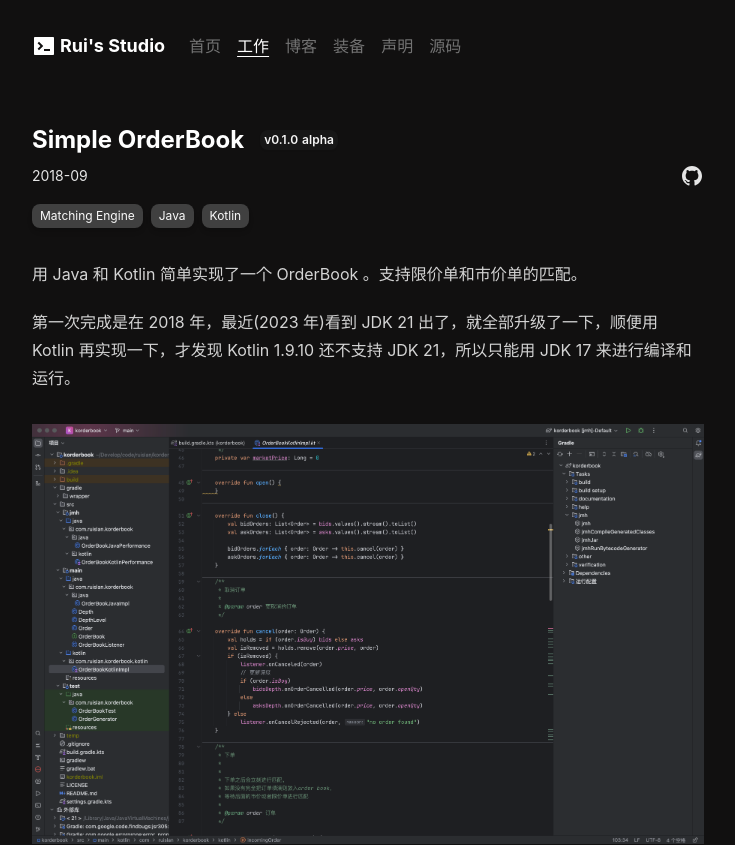
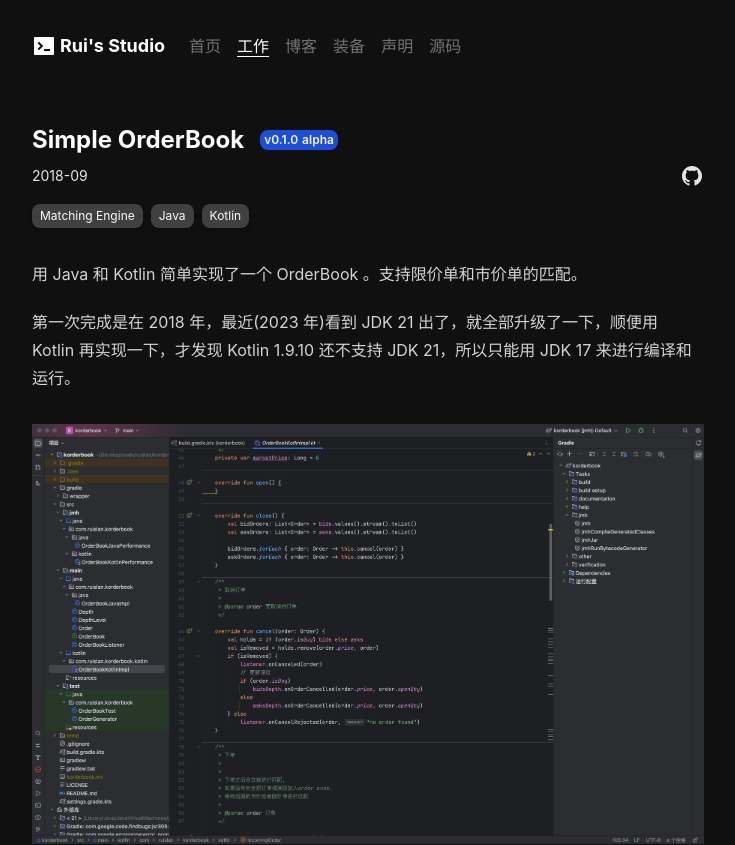
Before and after one commit to ruislan/homepage, a Next.js app: page /works/korderbook in a window 1280 px wide. Shown: the top 845 px of the page, without its empty margins (272-1007 px from the left). Built offline with nearby package versions, Linux system fonts and the light colour scheme.

Commit message:
fix color

```diff
--- a/src/app/components/version-state.jsx
+++ b/src/app/components/version-state.jsx
@@ -2,7 +2,7 @@
 
 import clsx from "clsx";
 
-const colors = {
+const bgColors = {
     'stable': 'bg-green-700',
     'beta': 'bg-blue-700',
     'alpha': 'bg-blue-700',
@@ -12,8 +12,8 @@ const colors = {
 export default function VersionState({ label, state }) {
     return (
         <div className={clsx('flex items-center gap-1 text-xs text-neutral-100 px-1 py-0.5',
-            'bg-neutral-900 rounded-lg shadow-sm font-semibold',
-            colors[state],
+            'rounded-lg shadow-sm font-semibold',
+            bgColors[state],
         )}>
             <span>{label}</span>
             <span>{state}</span>
```
